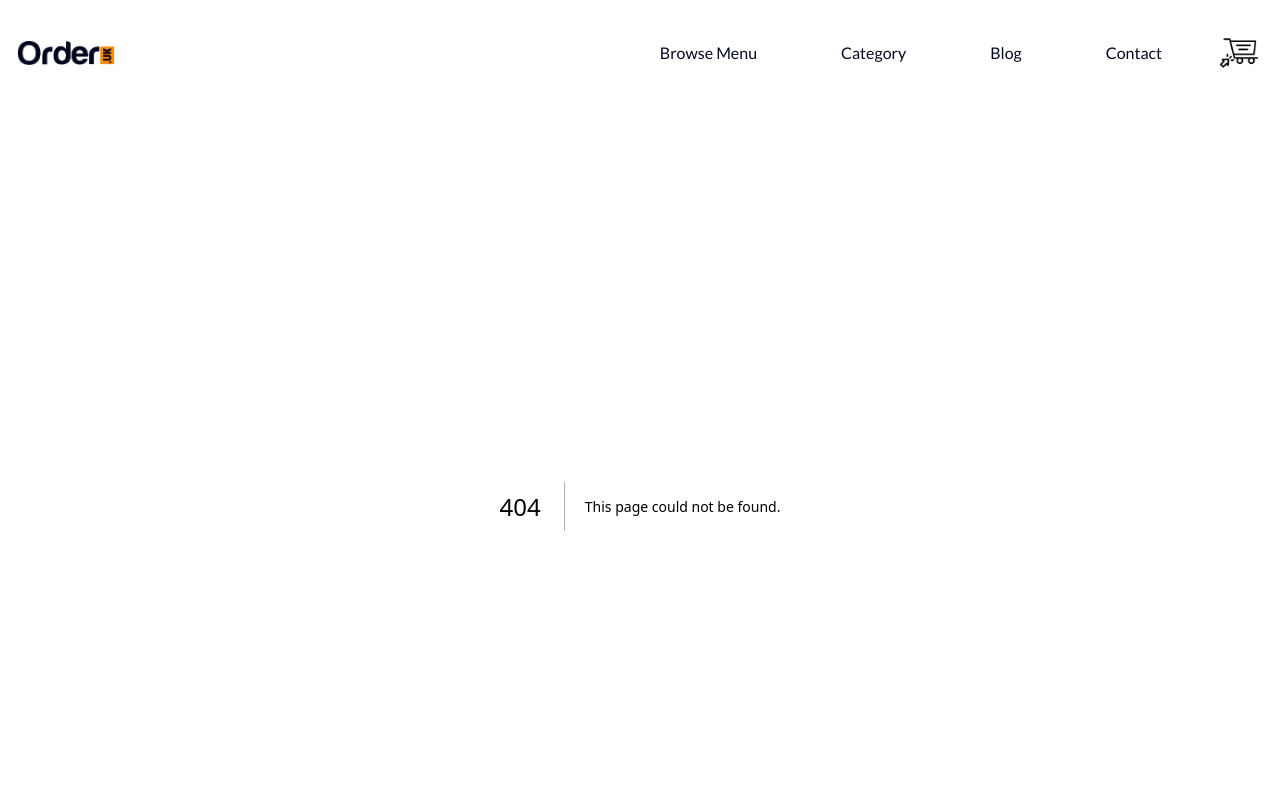
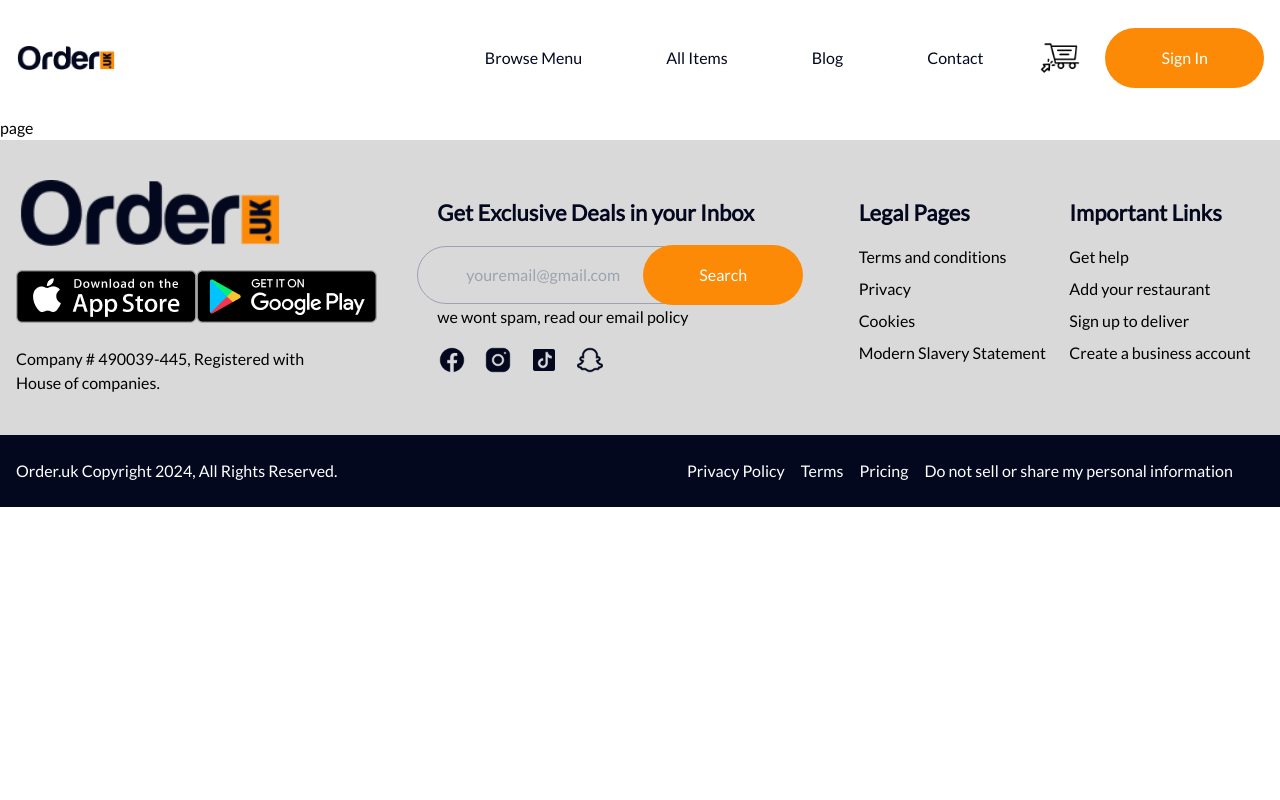
Before and after one commit to MahdiHasan943/food_app, a Next.js app: page /addTocart in a window 1280 px wide. Before the commit this address had no page. Shown: the top 800 px of the page. Built offline with nearby package versions, Linux system fonts and the light colour scheme.

Commit message:
style: header.js

```diff
--- /dev/null
+++ b/app/addTocart/page.js
@@ -0,0 +1,9 @@
+import React from 'react'
+
+const page = () => {
+  return (
+    <div>page</div>
+  )
+}
+
+export default page
--- /dev/null
+++ b/app/all-items/page.js
@@ -0,0 +1,9 @@
+import React from 'react'
+
+const page = () => {
+  return (
+    <div>page</div>
+  )
+}
+
+export default page
--- /dev/null
+++ b/app/blogs/[slug]/page.js
@@ -0,0 +1,9 @@
+import React from 'react'
+
+const page = () => {
+  return (
+    <div>page</div>
+  )
+}
+
+export default page
--- /dev/null
+++ b/app/blogs/page.js
@@ -0,0 +1,9 @@
+import React from 'react'
+
+const page = () => {
+  return (
+    <div>page</div>
+  )
+}
+
+export default page
--- /dev/null
+++ b/app/contact/page.js
@@ -0,0 +1,9 @@
+import React from 'react'
+
+const page = () => {
+  return (
+    <div>page</div>
+  )
+}
+
+export default page
--- a/app/layout.js
+++ b/app/layout.js
@@ -16,11 +16,14 @@ export const metadata = {
 }
 
 export default function RootLayout({ children }) {
+  console.log(children,"layout");
   return (
     <html lang="en">
       <body className={`${lato.className} scroll-smooth `}>
-        <Header/>
+        <Header />
+        <main>
         {children}
+        </main>
         <Footer />
         <TopBtn/>
 
--- /dev/null
+++ b/app/login/page.js
@@ -0,0 +1,9 @@
+import React from 'react'
+
+const page = () => {
+  return (
+    <div className='h-[600px]'>page</div>
+  )
+}
+
+export default page
--- /dev/null
+++ b/app/menu/page.js
@@ -0,0 +1,9 @@
+import React from 'react'
+
+const page = () => {
+  return (
+    <div className=''>page</div>
+  )
+}
+
+export default page
--- a/components/Header/Header.js
+++ b/components/Header/Header.js
@@ -5,6 +5,7 @@ import Image from "next/image";
 import { navlinks } from "@/front_utils/info";
 import useStickyNav from "@/front_utils/useStickyNav";
 const Header = () => {
+  const [log, setLog] = useState(true);
 //for FadeIn when scroll.
   const stickyClass = useStickyNav();
   const [navActive,setNavActive]=useState(false)
@@ -30,11 +31,26 @@ const Header = () => {
             <li onClick={() => {
               navToggle();
               setNavActive(nav?.href);
-            }} key={nav?.id}><button className={stickyClass ? ` text-[#fff]  px-8 ${navActive===nav?.href?'border border-[#fff] py-3 px-8 rounded-md':''}` : `${navActive===nav?.href?'bg-[#FC8A06] border border-[#fff] tablet:border-0  py-3 px-8 rounded-md text-[#fff]':'tablet:text-primaryDark text-[#fff]'} px-8  `}>{nav.title}</button></li>
+            }} key={nav?.id}><Link href={`/${nav?.href}`} className={stickyClass ? ` text-[#fff]  px-8 ${navActive===nav?.href?'border border-[#fff] py-3 px-8 rounded-md':''}` : `${navActive===nav?.href?'bg-[#FC8A06] border border-[#fff] tablet:border-0  py-3 px-8 rounded-md text-[#fff]':'tablet:text-primaryDark text-[#fff]'} px-8  `}>{nav.title}</Link></li>
         ))
       }
       <li>
+        <Link onClick={()=>{navToggle()}} href={'/addTocart'}>
+
         <Image src={stickyClass?"/images/addToCart.png":'/images/addToCartd.png'} alt="cart" width={50} height={50}/>
+        </Link>
+      </li>
+
+      <li>
+      {
+        log ? <Link href={'/login'}>
+          <button
+          className={stickyClass ? ` text-[#010101] bg-[#fff] py-5 px-8 tablet:px-14 rounded-full   ${navActive==='/login'?'border border-[#fff] py-3 px-8 rounded-md':''}` : `${navActive==='/login'?'bg-[#FC8A06] border border-[#fff] tablet:border-0  py-3 px-8 rounded-md text-[#fff]':'bg-[#fff] py-5 px-8 tablet:px-14 rounded-full leading-[20px] text-[#010101] tablet:text-[#fff]  tablet:bg-[#FC8A06]  '} px-8  `}>
+            Sign In
+          </button>
+        </Link>
+          : ""
+      }
       </li>
 
 
@@ -49,10 +65,25 @@ const Header = () => {
           <Link href={'/'}><Image src={'/images/LOGO.png'} width={100} height={100} alt="savor logo" /></Link>
         </div>
         <ul className={`${active} `}>
-       <li>  <Link  className="menu_image" href={'/'}><Image  src={'/images/LOGO.png'} width={100} height={100} alt="savor logo" /></Link></li>
+       <li>  <Link onClick={()=>{navToggle()}} className="menu_image" href={'/'}><Image  src={'/images/LOGO.png'} width={100} height={100} alt="savor logo" /></Link></li>
           {menu}
 
         </ul>
+        <div className="tablet:hidden flex items-center gap-2">
+        {
+        log ? <Link href={'/login'}>
+          <button
+          className={stickyClass ? ` text-[#010101] bg-[#fff] py-5 px-8 tablet:px-14 rounded-full   ${navActive==='/login'?'border border-[#fff] py-3 px-8 rounded-md':''}` : `${navActive==='/login'?'bg-[#FC8A06] border border-[#fff] tablet:border-0  py-3 px-8 rounded-md text-[#fff]':' py-5 px-8 tablet:px-14 rounded-full leading-[20px] text-[#fff]  bg-[#FC8A06]  '} px-8  `}>
+            Sign In
+          </button>
+        </Link>
+          : ""
+      }
+        <Link  href={'/addTocart'}>
+
+<Image src={stickyClass?"/images/addToCart.png":'/images/addToCartd.png'} alt="cart" width={50} height={50}/>
+</Link>
+        </div>
       </div>
       {/* for hamburger menu icon */}
       <div onClick={navToggle} className={icon}>
--- a/components/peoplesays/PeoplSays.js
+++ b/components/peoplesays/PeoplSays.js
@@ -4,6 +4,7 @@ import { Swiper, SwiperSlide } from "swiper/react";
 import "swiper/css";
 import { customerSay } from "@/front_utils/info";
 import Image from "next/image";
+import Title from "../reusableComponent/Title";
 
 const PeoplSays = () => {
   const swiperRef = useRef(null);
@@ -21,9 +22,7 @@ const PeoplSays = () => {
   };
   return (
     <div className=" px-4 desktop:px-16 py-20">
-      <h2 className="font-bold text-[22px] tablet:text-[32px] px-4 pb-5 leading-[42px]">
-        What’s Our Customer Say
-      </h2>
+     <Title text="        What’s Our Customer Say"/>
 
       <Swiper
         ref={swiperRef}
--- a/front_utils/info.js
+++ b/front_utils/info.js
@@ -1,18 +1,18 @@
 export const navlinks = [
     {
-         "id":1,
+        "id":1,
         "title": "Browse Menu ",
          "href":"menu"
     },
     {
         "id":2,
-       "title": "Category",
-        "href":"category"
+       "title": "All Items",
+        "href":"all-items"
     },
     {
         "id":3,
        "title": "Blog",
-        "href":"blog"
+        "href":"blogs"
     }
     ,
     {
```
